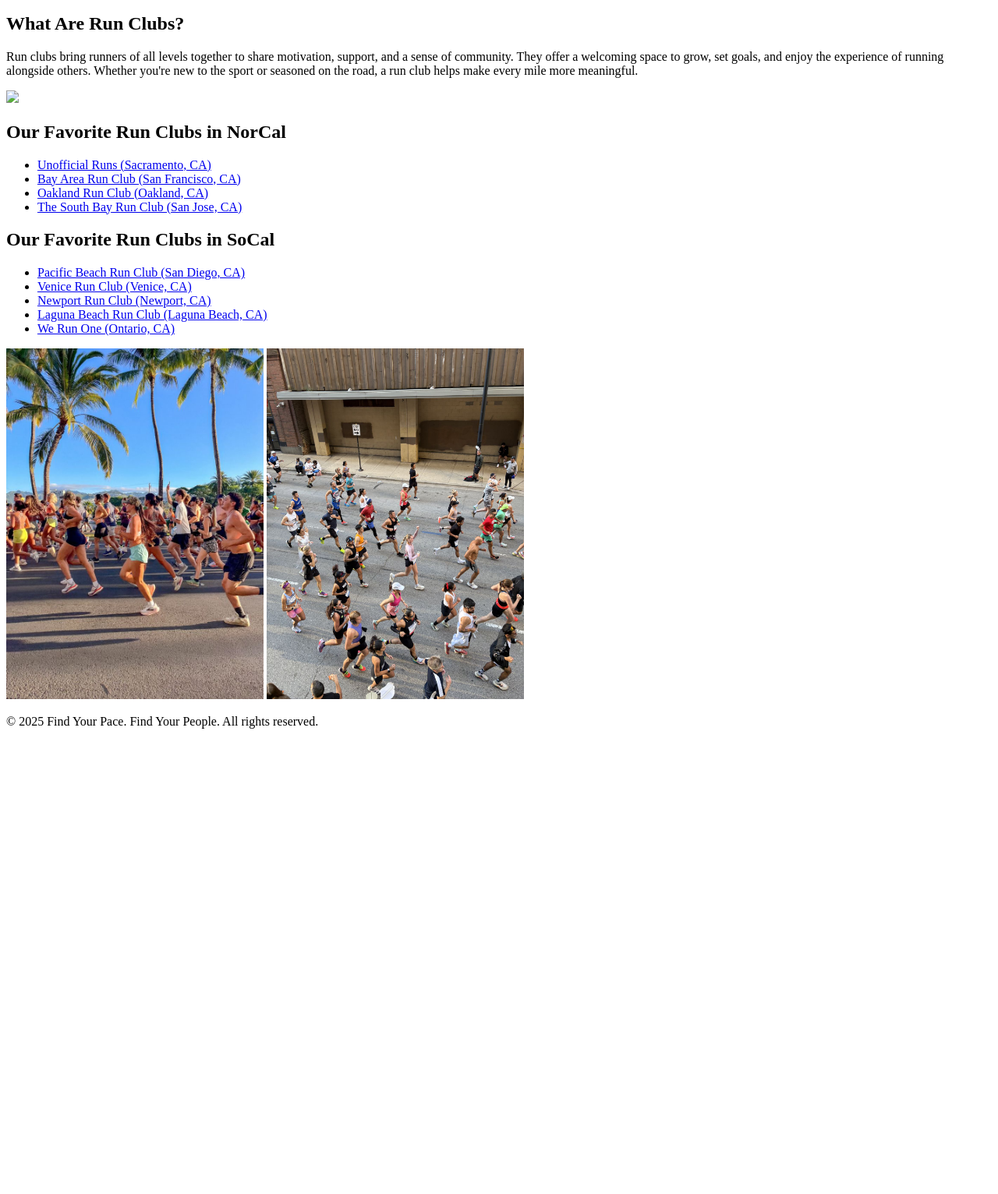
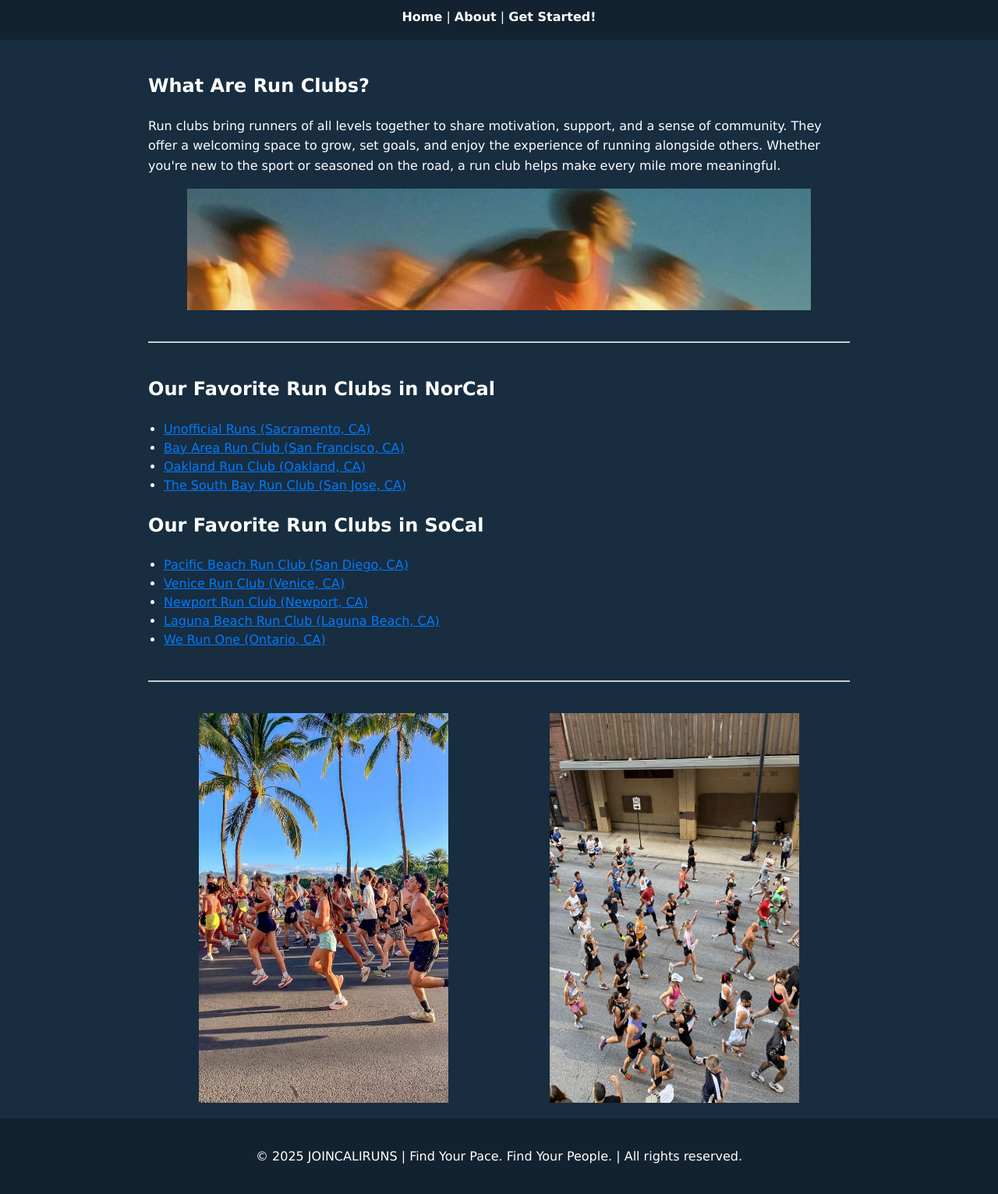
Before and after one commit to darleneashley/new-joincaliruns, a plain HTML site: page about.html in a window 1280 px wide. Shown: the part 101-1633 px from the top of the page at 78% size. Before the commit the page ends 1052 px from the top, so only its background shows below. Drawn offline with Linux system fonts and the light colour scheme.

Commit message:
commit_stage2

```diff
--- a/about.html
+++ b/about.html
@@ -4,6 +4,7 @@
     <meta charset="UTF-8">
     <meta name="viewport" content="width=device-width, initial-scale=1.0">
     <title>Find Your Pace. Find Your People. - About</title>
+    <link rel="stylesheet" href="style.css">
 </head>
 <body>
 
@@ -20,8 +21,9 @@
         <h2>What Are Run Clubs?</h2>
         <p>Run clubs bring runners of all levels together to share motivation, support, and a sense of community. They offer a welcoming space to grow, set goals, and enjoy the experience of running alongside others. Whether you're new to the sport or seasoned on the road, a run club helps make every mile more meaningful.</p>
 
-        <img src="8f1361f15ad674af8ff49424452a2fa1.jpg">
+        <img class="div-photo" src="images/8f1361f15ad674af8ff49424452a2fa1.jpg" alt="">
 
+        <hr>
 
             <h2>Our Favorite Run Clubs in NorCal</h2>
             <ul>
@@ -43,15 +45,19 @@
 
             </ul>
 
+        <hr>
 
 
 
+    <div class="image-row">
         <img src="images/cdc5b08dd962c7bb8379d949c45abf04.jpg" alt="" width="330" height="450">
         <img src="images/3b263f1ab938e19eb324c670a1813b3d.jpg" alt="" width="330" height="450">
+    </div>
+
     </main>
 
     <footer>
-        <p>&copy; 2025 Find Your Pace. Find Your People. All rights reserved.</p>
+        <p>&copy; 2025 JOINCALIRUNS | Find Your Pace. Find Your People. | All rights reserved.</p>
     </footer>
 
 </body>
--- /dev/null
+++ b/style.css
@@ -0,0 +1,184 @@
+/* ------------------- */
+/* Color and Font Vars */
+/* ------------------- */
+:root {
+  /* Define your color scheme here */
+  --color-primary: #122230;           /* Dark text */
+  --color-secondary: #182d40;      /* Light background */
+  --color-accent: #007bff;         /* Accent for links/buttons */
+  --color-font: #ffffff;
+
+  /* Fonts */
+  --font-heading: Verdana, sans-serif;
+  --font-body: Verdana, sans-serif;
+}
+
+/* ------------------- */
+/* Basic Body Styles   */
+/* ------------------- */
+body {
+  font-family: var(--font-body);
+  background-color: var(--color-secondary);
+  color: var(--color-font);
+  margin: 0;
+  padding: 0;
+  line-height: 1.6;
+}
+
+/* ------------------- */
+/* Layout & Sections   */
+/* ------------------- */
+header {
+  background-color: var(--color-primary);
+  color: var(--color-font);
+  padding: 1rem;
+  text-align: center;
+}
+
+nav ul {
+  list-style-type: none;
+  padding: 0;
+  margin: 0;
+}
+
+nav ul li {
+  display: inline;
+  margin: 0 15px;
+}
+
+nav a {
+  color: white;
+  text-decoration: none;
+  font-weight: bold;
+}
+
+main {
+  padding: 20px;
+  max-width: 900px;
+  margin: 0 auto; /* Centers the main content */
+}
+
+section {
+  margin-bottom: 20px;
+}
+
+/* ------------------- */
+/* Lists / Bullet Points */
+/* ------------------- */
+ul, ol {
+  padding-left: 20px; /* indentation from left edge */
+  margin-bottom: 20px; /* space after the list */
+}
+
+li {
+  font-family: var(--font-body);   /* body font for list items */
+  color: var(--color-font);        /* text color for bullets */
+  font-size: 1em;                  /* adjust size if needed */
+  line-height: 1.5;                /* spacing between bullets */
+}
+
+/* Example of a border for a block area */
+.content-block {
+  border: 1px solid #ddd;
+  padding: 15px;
+  background-color: white;
+}
+
+hr {
+  border: 0;
+  height: 1px;
+  background: #ccc;
+}
+
+footer {
+  text-align: center;
+  padding: 20px;
+  background-color: var(--color-primary);
+  color: var(--color-font);
+}
+
+/* ------------------- */
+/* Content Styling     */
+/* ------------------- */
+h1, h2 {
+  font-family: var(--font-heading);
+  color: var(--color-font);
+}
+
+header h1 {
+  color: white; /* Header override */
+}
+
+a {
+  color: var(--color-accent);
+}
+
+/* Make images responsive */
+img {
+  max-width: 100%;
+  width: 320px;
+  height: 500px;
+  display: block;
+  margin: 0 auto; /* Centers image */
+}
+
+.image-row {
+    display: flex;
+    gap: 1px; /* space between */
+}
+.div-photo {
+    width: 100%;
+    max-width: 800px;
+    height: auto;
+    display: block;
+    margin: 0 auto; /* Centers image */
+
+}
+
+/* Borders */
+hr {
+    border: none;
+    height: 2px;
+    background-color: #ccc;
+    margin: 40px 0;
+}
+
+/* Container: make images side by side */
+.resource-images {
+    display: flex;           /* horizontal layout */
+    justify-content: center; /* center all images */
+    gap: 20px;               /* space between images */
+    flex-wrap: wrap;         /* allows wrapping on small screens */
+}
+
+/* Images: responsive size */
+.resource-images img {
+    width: 150px;
+    height: 150px;      /* maintain aspect ratio */
+    display: block;
+    object-fit: cover;
+}
+
+
+
+/* ------------------- */
+/* Responsive Design   */
+/* ------------------- */
+@media (max-width: 600px) {
+  nav ul li {
+    display: block; /* Stack nav links vertically */
+    margin: 10px 0;
+  }
+
+  main {
+    padding: 10px;
+  }
+
+  h1 {
+    font-size: 1.8em;
+  }
+
+  h2 {
+    font-size: 1.4em;
+  }
+}
```
Also changed, not shown: index.html (+15 -7 lines), third.html (+12 -2 lines), 1 other file.
